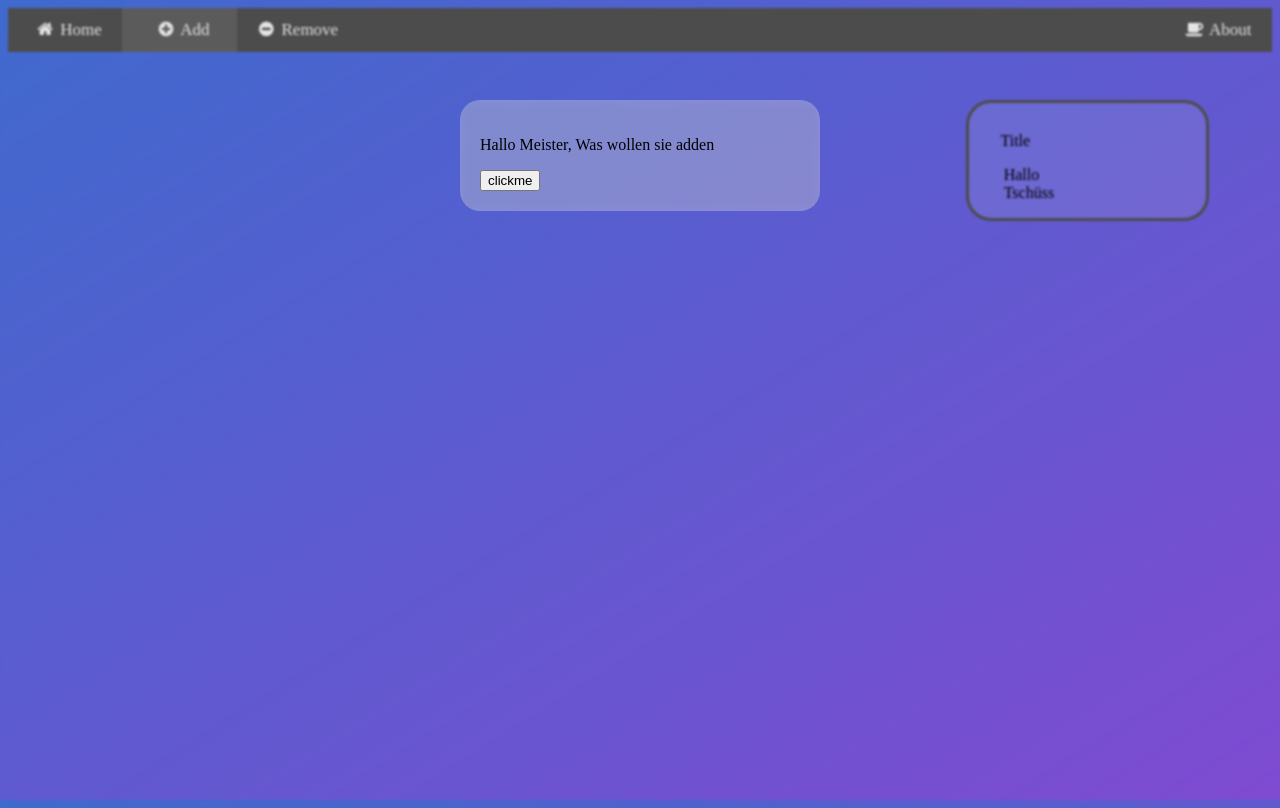
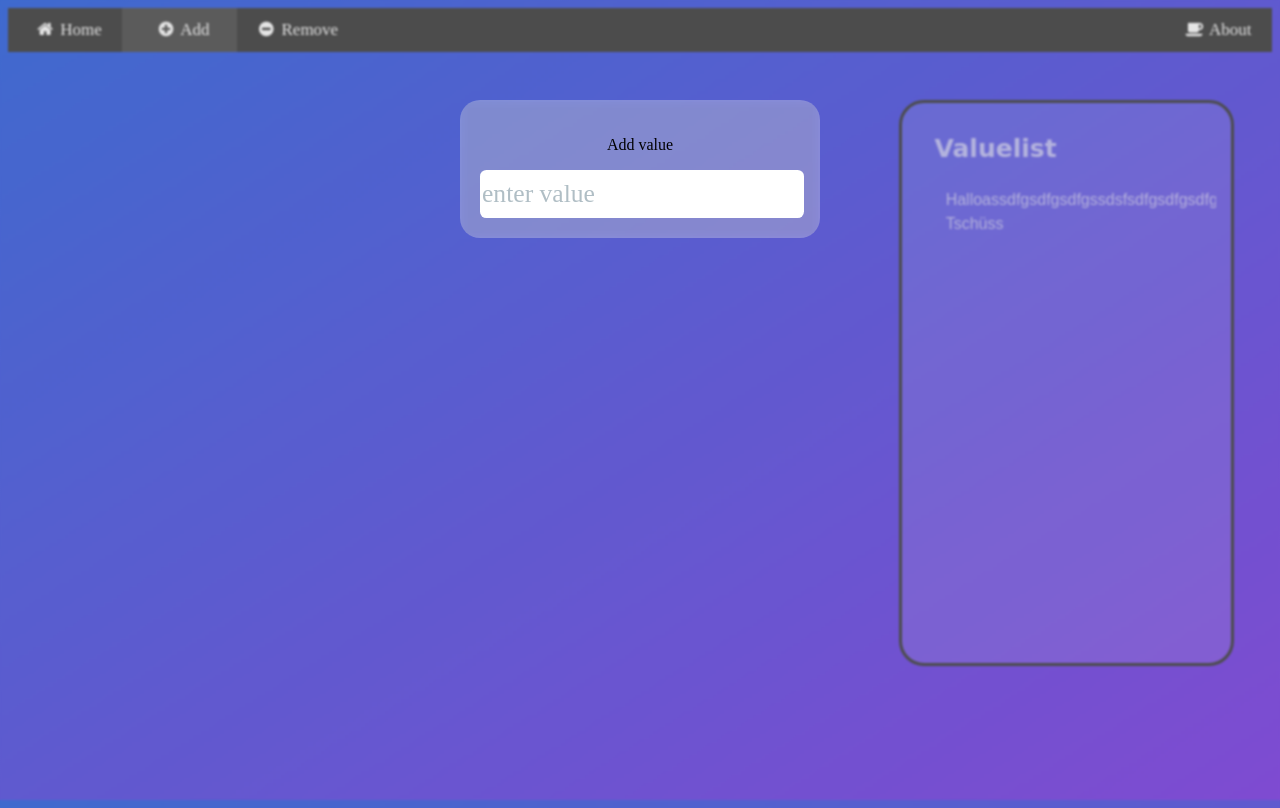
Before and after one commit to Megakuul/StatisticCalc_Web, a plain HTML site: page src/index.html in a window 1280 px wide. Both pictures are taken after a click on the link "Add". Drawn offline with Linux system fonts and the light colour scheme.

Commit message:
list wrapper + inputbox created

```diff
--- a/src/index.html
+++ b/src/index.html
@@ -26,21 +26,26 @@
 
     <div id="addBx" class="dialogbox">
         <div id="addBx-dialog" class="dialogbox-content">
-            <p>Hallo Meister, Was wollen sie adden</p>
-            <button id="knopf">clickme</button>
+            <center>
+                <p class="title">Add value</p>
+                <input type="text" placeholder="enter value"></input>
+            </center>
         </div>
     </div>
 
     <div id="removeBx" class="dialogbox">
         <div id="removeBx-dialog" class="dialogbox-content">
-            <p>Hallo Meister, was wollen sie vernichten?</p>
+            <center>
+                <p class="title">Remove value</p>
+                <input class="textbox" type="number" placeholder="enter value"></input>
+            </center>
         </div>
     </div>
 
     <div class="val">
-        <p class="val-title">Title</p>
+        <p class="val-title">Valuelist</p>
         <ul id="valueList" class="val-list">
-            <li>Hallo</li>
+            <li>Halloassdfgsdfgsdfgssdsfsdfgsdfgsdfgsdasdfasfdfgddfasdfasdfasf</li>
             <li>Tschüss</li>
         </ul>
     </div>
--- a/src/script.js
+++ b/src/script.js
@@ -30,8 +30,11 @@ function initEventListeners() {
         if (event.target == document.getElementById(removeBx_id))
             document.getElementById(removeBx_id).style.display = "none";
     });
-    document.getElementById("knopf").addEventListener("click", function () {
+    document.getElementById("Knopf").addEventListener("click", function () {
         addValueToList(50, 5);
+    });
+    document.getElementById("entfernknopf").addEventListener("click", function () {
+        removeValueFromList(50, 5);
     });
 }
 function showDialog(id) {
@@ -57,8 +60,8 @@ function addValueToList(value, count) {
     if (!isNaN(value)) {
         for (let i = 0; i < count; i++) {
             valueList.push(value);
-            document.getElementById("valueList").innerHTML += `<li>${value}</li>`;
         }
+        rewrapList();
         return true;
     }
     else {
@@ -73,10 +76,18 @@ function removeValueFromList(value, count) {
                 valueList.splice(index, 1);
             }
         }
+        rewrapList();
         return true;
     }
     else {
         return false;
     }
 }
+function rewrapList() {
+    let list = document.getElementById("valueList");
+    list.innerHTML = "";
+    for (let i = 0; i < valueList.length; i++) {
+        list.innerHTML += `<li class="${valueList[i]}">${valueList[i]}</li>`;
+    }
+}
 //# sourceMappingURL=script.js.map
--- a/src/script.ts
+++ b/src/script.ts
@@ -42,8 +42,11 @@ function initEventListeners() {
             document.getElementById(removeBx_id).style.display = "none";
     });
 
-    document.getElementById("knopf").addEventListener("click", function() {
+    document.getElementById("Knopf").addEventListener("click", function() {
         addValueToList(50, 5);
+    });
+    document.getElementById("entfernknopf").addEventListener("click", function() {
+        removeValueFromList(50, 5);
     });
 }
 
@@ -53,7 +56,7 @@ function showDialog(id: string) {
     }
 }
 
-function hideDialog(id) {
+function hideDialog(id: string) {
     return function() {
         document.getElementById(id).style.display = "none";
     }
@@ -74,8 +77,8 @@ function addValueToList(value, count) {
     if (!isNaN(value)) {
         for (let i = 0; i < count; i++) {
             valueList.push(value);
-            document.getElementById("valueList").innerHTML += `<li>${value}</li>`;
         }
+        rewrapList();
         return true;
     } else {
         return false;
@@ -90,8 +93,18 @@ function removeValueFromList(value, count) {
                 valueList.splice(index, 1);
             }
         }
+        rewrapList();
         return true;
     } else {
         return false;
     }
 }
+
+function rewrapList() {
+    let list = document.getElementById("valueList");
+    list.innerHTML = "";
+
+    for (let i = 0; i < valueList.length; i++) {
+        list.innerHTML += `<li class="${valueList[i]}">${valueList[i]}</li>`;
+    }
+}
--- a/src/style.scss
+++ b/src/style.scss
@@ -9,7 +9,7 @@ body {
 }
 
 /* Style the navigation bar */
-.navbar {
+  .navbar {
     width: 100%;
     background-color: #555;
     overflow: auto;
@@ -75,42 +75,90 @@ body {
 
   }
 
+  .dialogbox .dialogbox-content input {
+    display: block;
+    margin: 0;
+    color: #455A64;
+    width: 100%;
+    font-family: inherit;
+    border: none;
+    border-radius: 0.4rem;
+    line-height: 1.8;
+    font-size: 1.6rem;
+    transition: box-shadow 300ms;
+  }
+
+  .dialogbox .dialogbox-content input::placeholder {
+    color: #B0BEC5;
+  }
+
+  .dialogbox .dialogbox-content input:focus {
+    outline: none;
+    box-shadow: 0.2rem 0.8rem 1.6rem #5e35b1;
+  }
+
   .val {
     float: right;
     margin-top: 3rem;
-    margin-right: 5%;
-    padding-right: 12%;
+    margin-right: 3%;
+    padding-right: 16%;
+    height: 70%;
+    width: 10%;
     border: 3px solid #555;
     border-radius: 25px;
     background-color: rgba(255,255,255,0.1);
+    overflow: hidden;
+    overflow-y: scroll;
   }
 
   .val .val-title {
     padding-left: 2rem;
-    padding-top: 0.8rem;
+    padding-top: 0.4rem;
+
+    font-family: 'Titan One', cursive;
+    font-size: 25px;
+    font-weight: bold;
+    color: rgba(255,255,255,0.6);
+    filter: blur(0.4px);
   }
 
   .val .val-list {
     list-style-type: none;
     padding-left: 2.2rem;
+    width: 220%;
+  }
+
+  .val .val-list li {
+    padding-left: 0.5rem;
+    padding-top: 3px;
+    padding-bottom: 3px;
     overflow: hidden;
-    overflow-y: scroll;
+
+    font-family: sans-serif;
+    font-size: 16px;
+    color: rgba(255,255,255,0.6);
+    filter: blur(0.4px);
+    transition: all ease-out 0.5s;
+  }
+
+  .val .val-list li:hover {
+    background-color: rgba(255,255,255,0.1);
+    border-radius: 25px;
+    transition: all ease-in 0.5s;
   }
 
   //Hide scrollbar for Chrome/Safari/Opera
-  .val .val-list::-webkit-scrollbar {
+  .val::-webkit-scrollbar {
     display: none;
   }
 
   //Hide scrollbar for IE/Edge/Firefox
-  .val .val-list {
+  .val {
     -ms-overflow-style: none;
     scrollbar-width: none;
   }
 
-  .val .val-list li {
 
-  }
 
   /* Add responsiveness - will automatically display the navbar vertically instead of horizontally on screens less than 500 pixels */
   @media screen and (max-width: 500px) {
```
Also changed, not shown: src/style.css, 2 other files.
